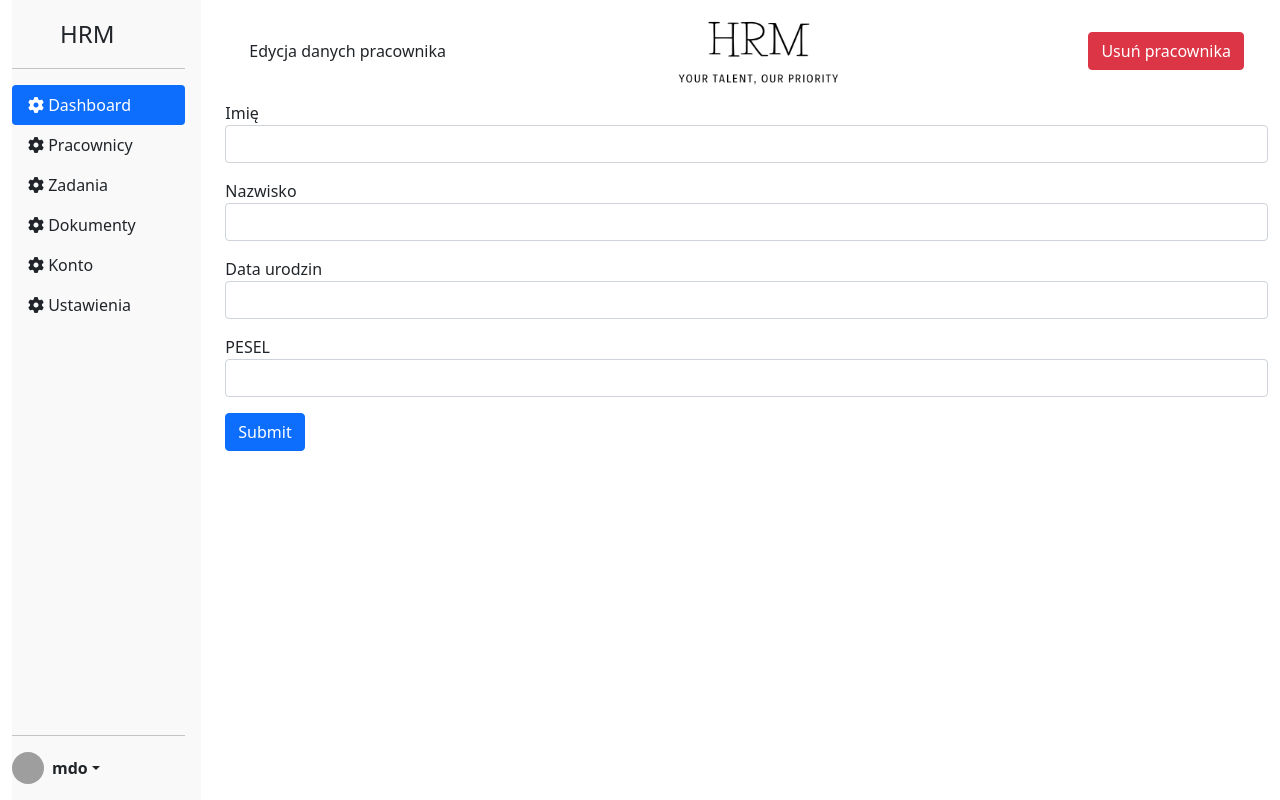
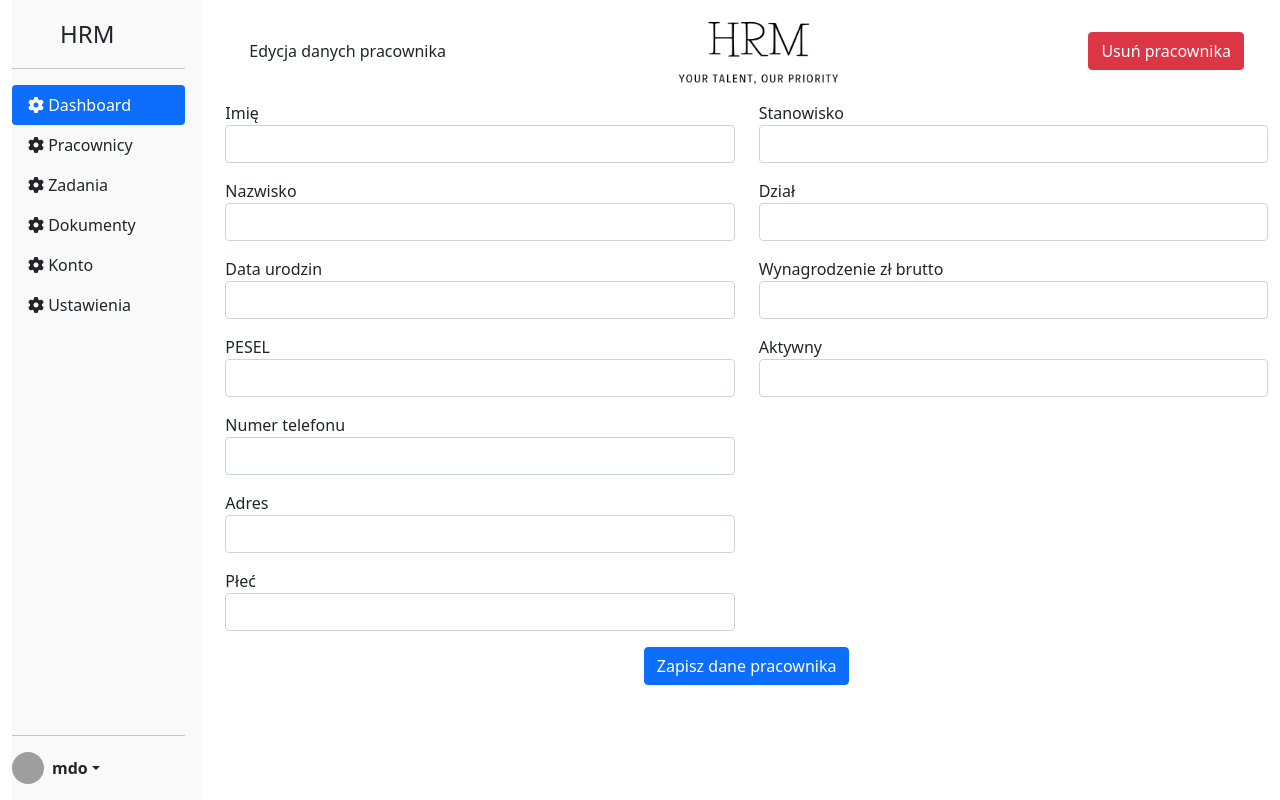
Before and after one commit to hightt/HRM, a Symfony app: template templates/employee/edit.html.twig in a window 1280 px wide. Run offline with Twig, Linux system fonts and the light colour scheme; the template is opened without the code that fills it, so the values that code supplies are empty; form fields are guessed from the names that the template uses; some libraries are stand-ins or nearby versions; grey boxes are pictures that could not be loaded.

Commit message:
Employee CRUD modifications

```diff
--- a/templates/employee/edit.html.twig
+++ b/templates/employee/edit.html.twig
@@ -5,8 +5,6 @@
 
 {% block content %}
 	<div class="row">
-		<div class="col-12"></div<>
-	</div>
 		<div class="col-12">
 			<nav class="navbar navbar-light ">
 				<div class="container-fluid">
@@ -17,42 +15,84 @@
 					<span class="navbar-brand mb-0 h1">
 						<img src="{{ asset('images/logo2.png')}}" width="175px" height="75px">
 					</span>
-				<div
-					class="ms-auto">
-					<!-- Tu możesz dodać dowolną treść po prawej stronie -->
+					<div class="ms-auto">
 						<span>
-						<form action="{{ path('app_employee_delete', {'id': employee.id}) }}" method="POST">
-							<input type="hidden" name="_method" value="DELETE">
-							<button type="submit" class="btn btn-danger">Usuń pracownika</button>
+							<form method="post" action="{{ path('app_employee_delete', {'id': employee.id}) }}" onsubmit="return confirm('Czy na pewno chcesz usunąć tego pracownika?');">
+								<input type="hidden" name="_token" value="{{ csrf_token('delete' ~ employee.id) }}">
+								<button class="btn btn-danger">Usuń pracownika</button>
 							</form>
 						</span>
 					</div>
 				</div>
 			</nav>
+		</div>
+	</div>
+	{{ form_start(form) }}
 
-	</div>
-
-	{{ form_start(form) }}
+	<div class="row">
+		<div class="col-6">
 			<div class="mb-3">
 				<label>Imię</label>
-		{{ form_widget(form.first_name, { 'attr': {'class': 'form-control'} }) }}
-		{{ form_errors(form.first_name) }}
+				{{ form_widget(form.firstName, { 'attr': {'class': 'form-control'} }) }}
+				{{ form_errors(form.firstName) }}
 			</div>
 			<div class="mb-3">
 				<label>Nazwisko</label>
-		{{ form_widget(form.last_name, { 'attr': {'class': 'form-control'} }) }}
-		{{ form_errors(form.last_name) }}
+				{{ form_widget(form.lastName, { 'attr': {'class': 'form-control'} }) }}
+				{{ form_errors(form.lastName) }}
 			</div>
 			<div class="mb-3">
 				<label>Data urodzin</label>
-		{{ form_widget(form.birthday_date, { 'attr': {'class': 'form-control', 'type': 'date'} }) }}
-		{{ form_errors(form.birthday_date) }}
+				{{ form_widget(form.birthdayDate, { 'attr': {'class': 'form-control', 'type': 'date'} }) }}
+				{{ form_errors(form.birthdayDate) }}
 			</div>
 			<div class="mb-3">
 				<label>PESEL</label>
 				{{ form_widget(form.pesel, { 'attr': {'class': 'form-control'} }) }}
 				{{ form_errors(form.pesel) }}
 			</div>
-	<button type="submit" class="btn btn-primary">Submit</button>
+			<div class="mb-3">
+				<label>Numer telefonu</label>
+				{{ form_widget(form.phoneNumber, { 'attr': {'class': 'form-control'} }) }}
+				{{ form_errors(form.phoneNumber) }}
+			</div>
+			<div class="mb-3">
+				<label>Adres</label>
+				{{ form_widget(form.address, { 'attr': {'class': 'form-control'} }) }}
+				{{ form_errors(form.address) }}
+			</div>
+			<div class="mb-3">
+				<label>Płeć</label>
+				{{ form_widget(form.gender, { 'attr': {'class': 'form-control'} }) }}
+				{{ form_errors(form.gender) }}
+			</div>
+		</div>
+		<div class="col-6">
+			<div class="mb-3">
+				<label>Stanowisko</label>
+				{{ form_widget(form.position, { 'attr': {'class': 'form-control'} }) }}
+				{{ form_errors(form.position) }}
+			</div>
+			<div class="mb-3">
+				<label>Dział</label>
+				{{ form_widget(form.department, { 'attr': {'class': 'form-control'} }) }}
+				{{ form_errors(form.department) }}
+			</div>
+			<div class="mb-3">
+				<label>Wynagrodzenie zł brutto</label>
+				{{ form_widget(form.salary, { 'attr': {'class': 'form-control'} }) }}
+				{{ form_errors(form.salary) }}
+			</div>
+			<div class="mb-3">
+				<label>Aktywny</label>
+				{{ form_widget(form.status, { 'attr': {'class': 'form-control'} }) }}
+				{{ form_errors(form.status) }}
+			</div>
+		</div>
+	</div>
+
+	<div class="text-center">
+		<button type="submit" class="btn btn-primary">Zapisz dane pracownika</button>
+	</div>
 	{{ form_end(form) }}
 {% endblock %}
```
Also changed, not shown: src/Controller/EmployeeController.php (+9 -13 lines), src/Form/EmployeeType.php (+33 -3 lines), templates/employee/index.html.twig (+4 -4 lines). Lines whose indentation alone changed are shown as unchanged.
